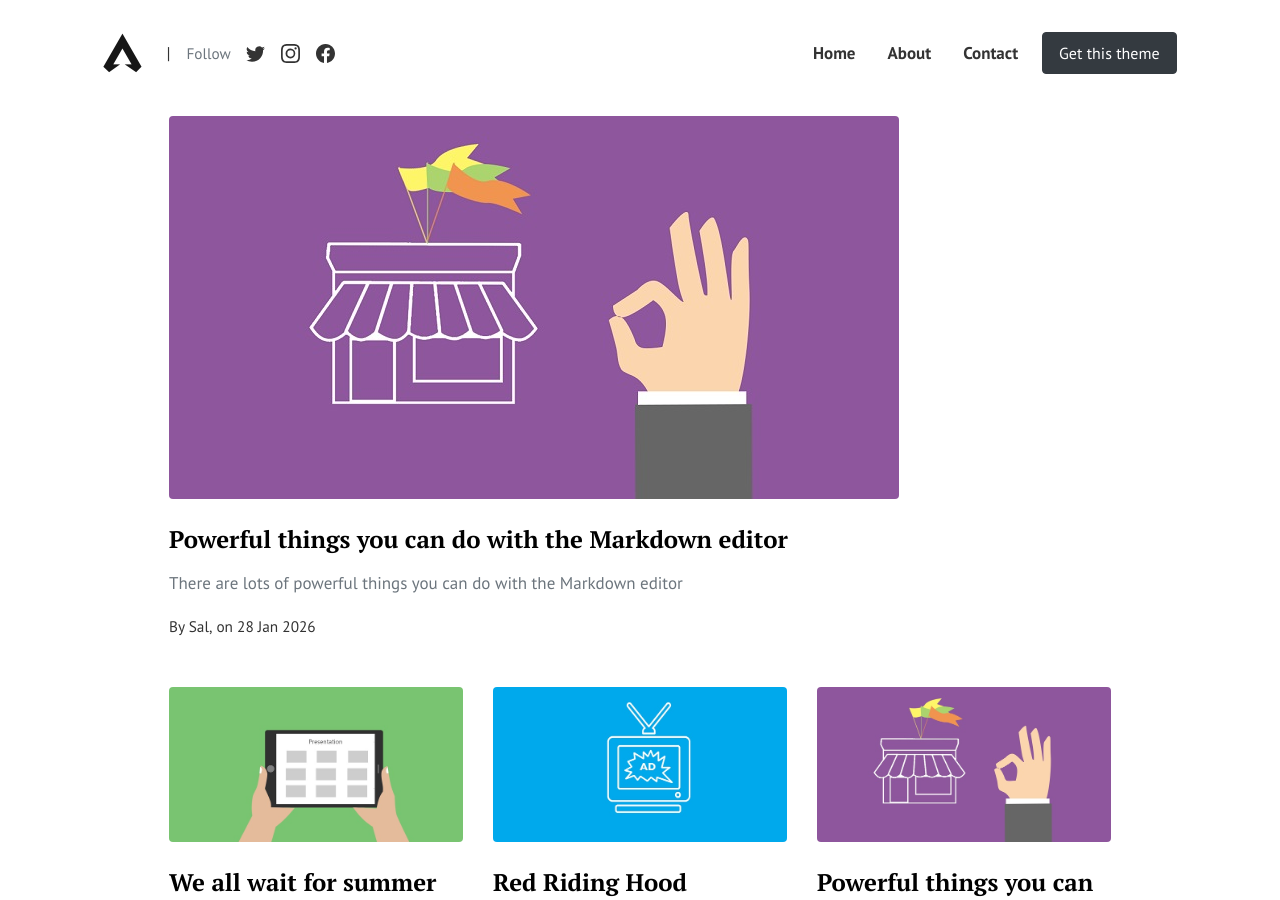
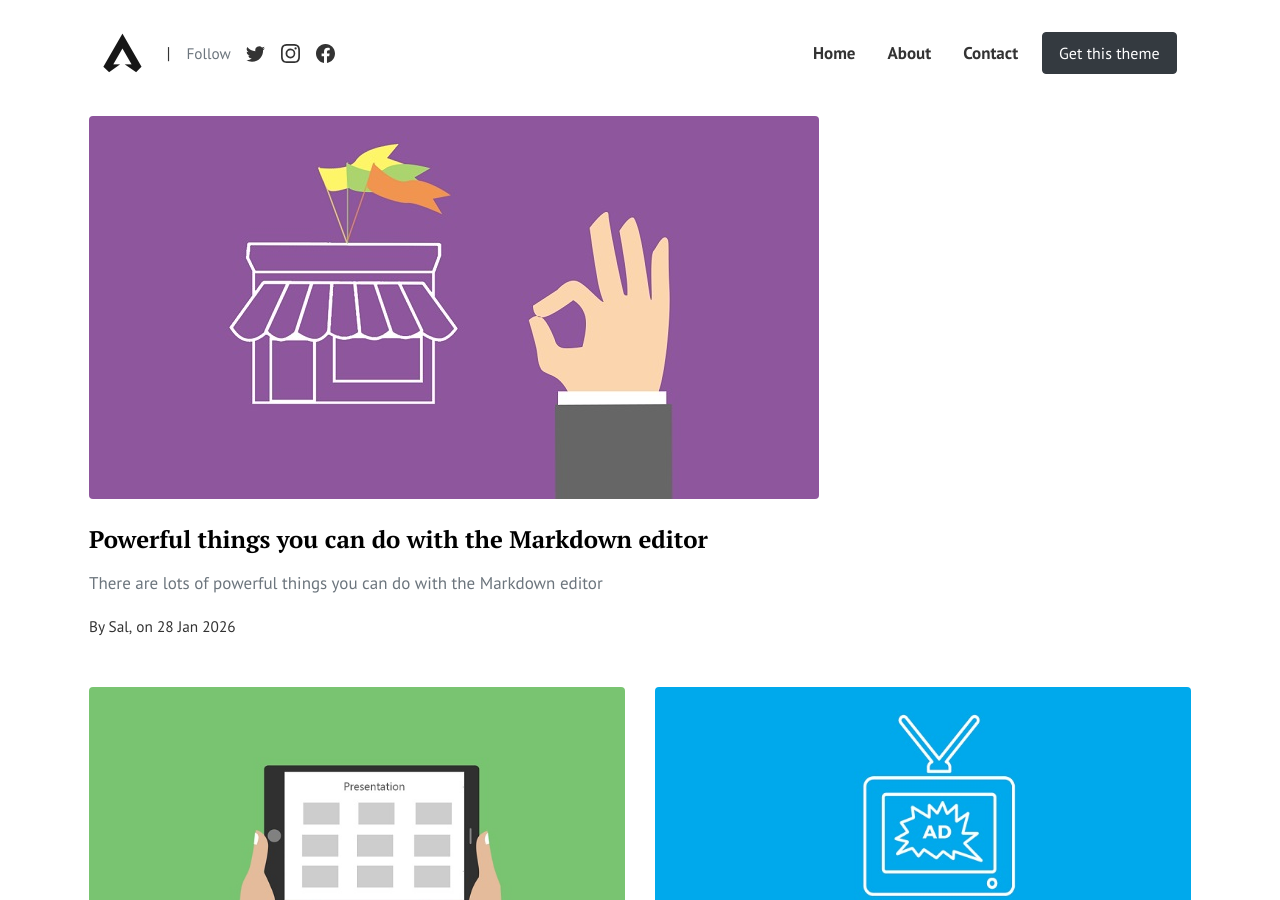
Before and after one commit to kouroshmoini/moini.org, a Jekyll site: the page built from index.html, in a window 1280 px wide and 900 px high. Built offline with Jekyll 4.4.1, drawn with Linux system fonts in a browser that asks for light colours; the list of posts is cut into pages by our own code.

Commit message:
Refactor home page layout for better structure

```diff
--- a/index.html
+++ b/index.html
@@ -3,31 +3,34 @@
 layout: default
 ---
 
-<!-- HOME PAGE – editorial layout (latest post large)
-================================================== -->
+<div class="home-feed">
 
-<div class="container">
-
-  <!-- Latest post (big, full width) -->
-  <section class="row mb-5">
+  <!-- Top: latest post full width -->
+  <section class="row">
     {% for post in paginator.posts limit:1 %}
-      <div class="col-12">
+      <div class="col-12 mb-5">
         {% include postbox.html %}
       </div>
     {% endfor %}
   </section>
 
-  <!-- Remaining posts -->
+  <!-- Next: 2 posts side-by-side on desktop, stacked on mobile -->
   <section class="row">
-    {% for post in paginator.posts offset:1 %}
-      <div class="col-12 col-md-6 col-lg-4 mb-4">
+    {% for post in paginator.posts offset:1 limit:2 %}
+      <div class="col-12 col-lg-6 mb-5">
         {% include postbox.html %}
       </div>
     {% endfor %}
   </section>
 
-  <!-- Pagination -->
+  <!-- Rest: 3 columns desktop, 2 tablet, 1 mobile -->
   <section class="row">
+    {% for post in paginator.posts offset:3 %}
+      <div class="col-12 col-md-6 col-lg-4 mb-5">
+        {% include postbox.html %}
+      </div>
+    {% endfor %}
+
     <div class="col-12">
       <div class="bottompagination">
         <span class="navigation" role="navigation">
```
